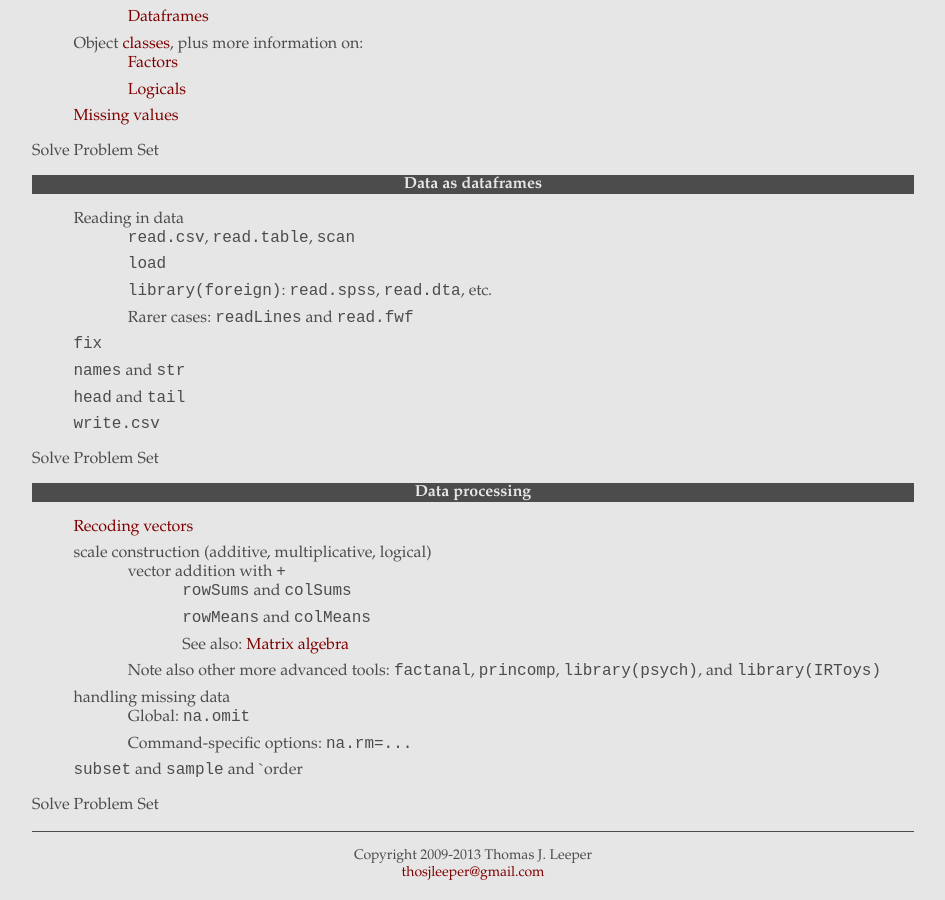
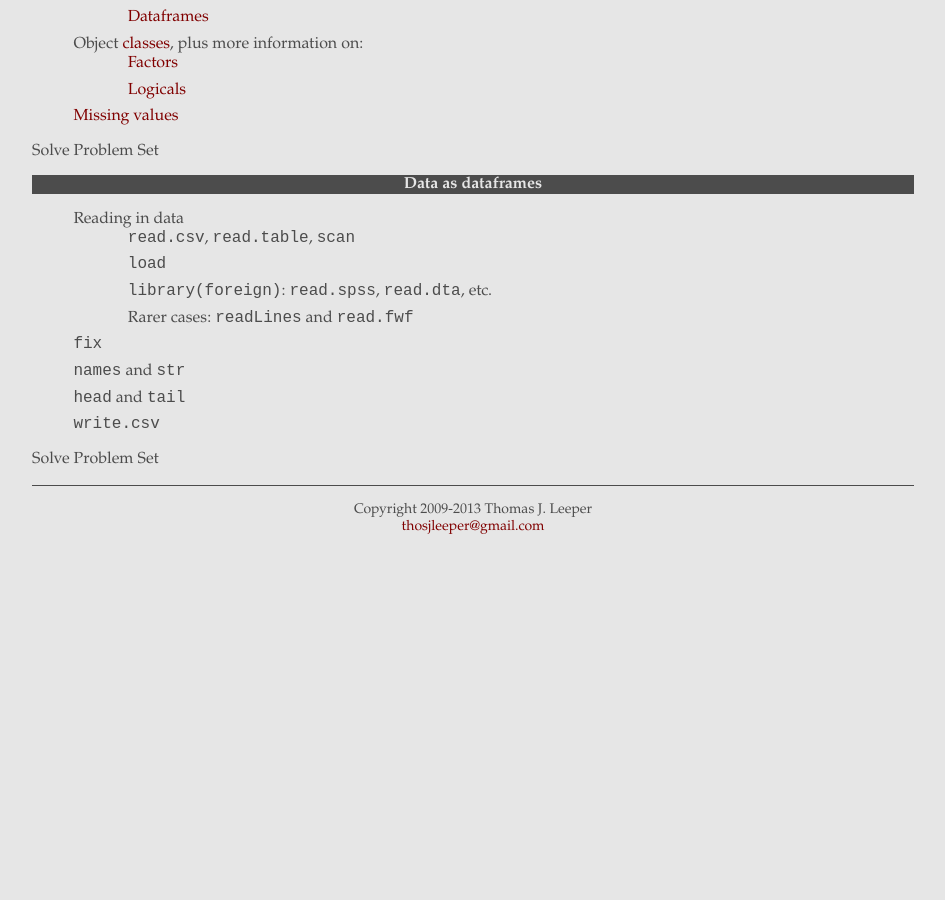
Before and after one commit to leeper/Rcourse, a Jekyll site: the page built from CourseOutline.md, in a window 1280 px wide and 900 px high, scrolled down 1168 px. Shown: the whole window, without its empty margins (167-1112 px from the left). Built offline with Jekyll 4.4.1, drawn with Linux system fonts in a browser that asks for light colours; after the commit the page ends 1722 px from its top, so only the background shows below that.

Commit message:
more tests

```diff
--- a/CourseOutline.md
+++ b/CourseOutline.md
@@ -67,18 +67,3 @@ Solve Problem Set
 * `write.csv`
 
 Solve Problem Set
-
-## Data processing ##
-* [Recoding vectors](Scripts/recoding.r)
-* scale construction (additive, multiplicative, logical)
-  * vector addition with `+`
-    * `rowSums` and `colSums`
-    * `rowMeans` and `colMeans`
-    * See also: [Matrix algebra](Scripts/matrixalgebra.r)
-  * Note also other more advanced tools: `factanal`, `princomp`, `library(psych)`, and `library(IRToys)`
-* handling missing data
-  * Global: `na.omit`
-  * Command-specific options: `na.rm=...`
-* `subset` and `sample` and `order
-
-Solve Problem Set
```
